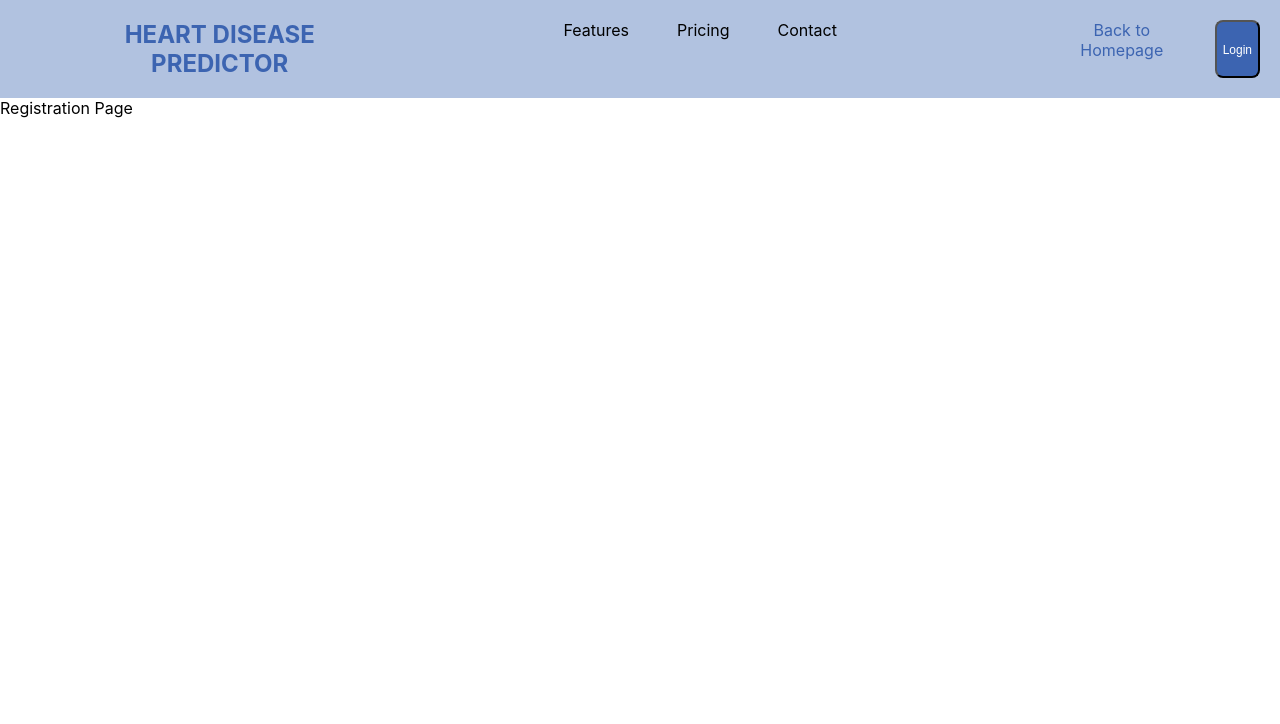
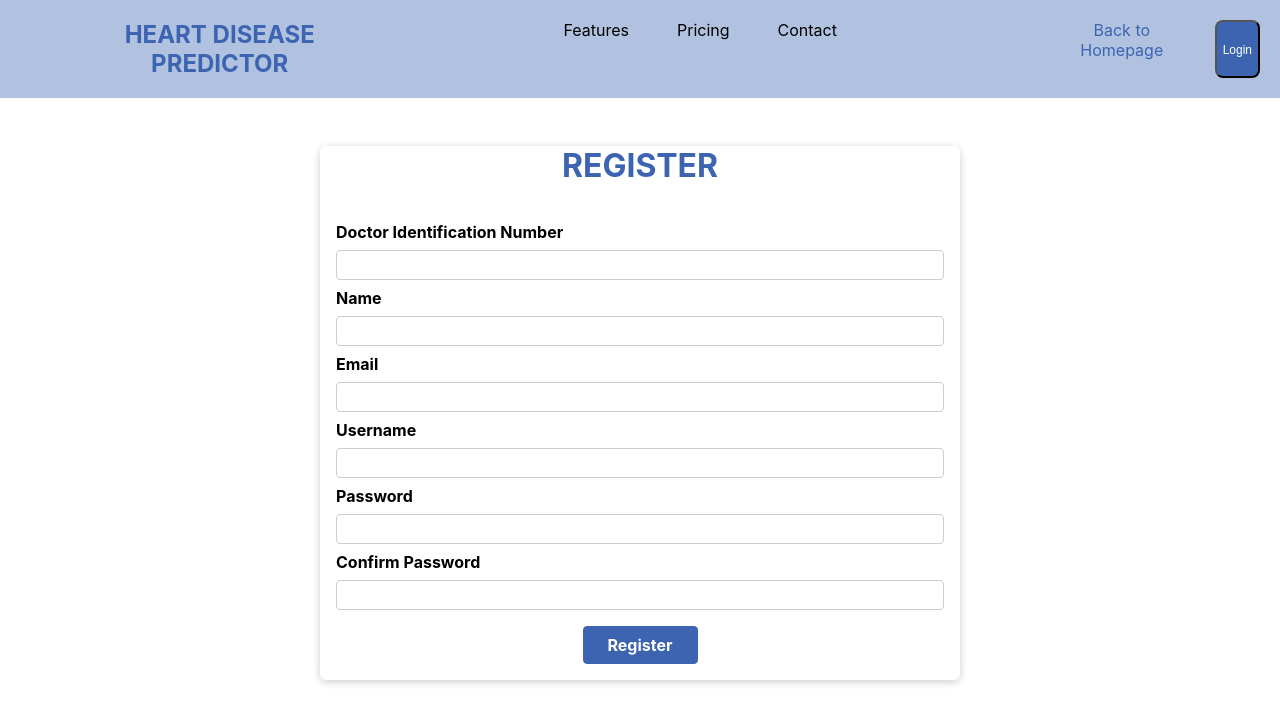
Before and after one commit to cepdnaclk/e17-6sp-Prediction-of-heart-disease-using-ECG, a React (Create React App) app in the folder 6sp-web_app/: page /registration in a window 1280 px wide. Shown: the top 724 px of the page. Built offline with nearby package versions, Linux system fonts and the light colour scheme.

Commit message:
login registration pages completed

```diff
--- /dev/null
+++ b/6sp-web_app/src/components/Card.js
@@ -0,0 +1,7 @@
+import classes from './Card.module.css';
+
+function Card(props) {
+  return <div className={classes.card}>{props.children}</div>;
+}
+
+export default Card;
--- /dev/null
+++ b/6sp-web_app/src/components/Card.module.css
@@ -0,0 +1,5 @@
+.card {
+    background-color: white;
+    border-radius: 6px;
+    box-shadow: 0 2px 8px rgba(0, 0, 0, 0.2);
+  }
--- /dev/null
+++ b/6sp-web_app/src/components/Form.module.css
@@ -0,0 +1,61 @@
+.form {
+    padding: 1rem;
+  }
+
+  .control {
+    margin-bottom: 0.5rem;
+  }
+
+  .control label {
+    display: block;
+    font-weight: bold;
+    margin-bottom: 0.5rem;
+  }
+
+  .control input,
+  .control textarea {
+    display: block;
+    font: inherit;
+    border-radius: 4px;
+    border: 1px solid #ccc;
+    padding: 0.25rem;
+    width: 100%;
+  }
+
+  .actions {
+    margin-top: 1rem;
+    text-align: center;
+  }
+
+  .actions button {
+    font: inherit;
+    cursor: pointer;
+    background-color: #3C64B1;
+    color: white;
+    padding: 0.5rem 1.5rem;
+    border: 1px solid #3C64B1;
+    border-radius: 4px;
+    font-weight: bold;
+  }
+
+  .actions button:hover,
+  .actions button:active {
+    background-color: #a50e48;
+    border-color: #a50e48;
+  }
+
+  .h1{
+    text-align: center;
+    color: #3C64B1;
+  }
+
+  .text{
+    text-decoration: none;
+    font-size: 16px;
+    color: #3C64B1;
+    text-align: center;
+  }
+
+  .text:hover {
+    color: #a50e48;
+  }
--- /dev/null
+++ b/6sp-web_app/src/components/LoginForm.js
@@ -0,0 +1,52 @@
+import { useRef } from 'react';
+import { Link } from 'react-router-dom';
+
+import Card from './Card';
+
+import classes from './Form.module.css';
+
+function LoginForm(props){
+
+    const usernameInputRef = useRef();
+    const passwordInputRef = useRef();
+
+    function submitHandler(event) {
+        event.preventDefault();
+
+        const enteredUsername = usernameInputRef.current.value;
+        const enteredPassword = passwordInputRef.current.value;
+
+        const loginData = {
+            username: enteredUsername,
+            password: enteredPassword,
+        };
+
+        props.onLogin(loginData);
+
+        // console.log(loginData);
+    }
+
+    return (
+        <Card>
+            <h1 className={classes.h1}>LOGIN</h1>
+            <form className={classes.form} onSubmit={submitHandler}>
+                <div className={classes.control}>
+                    <label htmlFor='username'>Username</label>
+                    <input type='text' required id='username' ref={usernameInputRef} />
+                </div>
+                <div className={classes.control}>
+                    <label htmlFor='password'>Password</label>
+                    <input type='text' required id='password' ref={passwordInputRef}/>
+                </div>
+                <div className={classes.actions}>
+                    <button>Login</button>
+                </div>
+                <div className={classes.text}>
+                    <Link to="" className={classes.text}>Forgot Password</Link>
+                </div>
+            </form>
+        </Card>
+    );
+}
+
+export default LoginForm;
--- a/6sp-web_app/src/components/NavBar.module.css
+++ b/6sp-web_app/src/components/NavBar.module.css
@@ -53,11 +53,12 @@
     transition-duration: 0.4s;
   }
 
-  .button:hover {
-    box-shadow: 0 12px 16px 0 rgba(0,0,0,0.24),0 17px 50px 0 rgba(0,0,0,0.19);
-    background-color: #3c65b165;
-    opacity: 0.6;
+  .button:hover,
+  .button:active {
+    background-color: #a50e48;
+    border-color: #a50e48;
   }
+
 
   .text {
     color: white;
--- /dev/null
+++ b/6sp-web_app/src/components/RegistrationForm.js
@@ -0,0 +1,76 @@
+import { useRef } from 'react';
+
+import Card from './Card';
+
+import classes from './Form.module.css';
+
+function RegistrationForm(props){
+
+    const dinInputRef = useRef();
+    const nameInputRef = useRef();
+    const emailInputRef = useRef();
+    const usernameInputRef = useRef();
+    const passwordInputRef = useRef();
+    const cpasswordInputRef = useRef();
+
+    function submitHandler(event) {
+        event.preventDefault();
+
+        const enteredDin = dinInputRef.current.value;
+        const enteredName = nameInputRef.current.value;
+        const enteredEmail = emailInputRef.current.value;
+        const enteredUsername = usernameInputRef.current.value;
+        const enteredPassword = passwordInputRef.current.value;
+        const enteredCpassword = cpasswordInputRef.current.value;
+
+        const registerData = {
+            din: enteredDin,
+            name: enteredName,
+            email: enteredEmail,
+            username: enteredUsername,
+            password: enteredPassword,
+            cpassword: enteredCpassword,
+        };
+
+        props.onRegister(registerData);
+
+        console.log(registerData);
+    }
+
+    return (
+        <Card>
+            <h1 className={classes.h1}>REGISTER</h1>
+            <form className={classes.form} onSubmit={submitHandler}>
+                <div className={classes.control}>
+                    <label htmlFor='din'>Doctor Identification Number</label>
+                    <input type='text' required id='din' ref={dinInputRef}/>
+                </div>
+                <div className={classes.control}>
+                    <label htmlFor='name'>Name</label>
+                    <input type='text' required id='name' ref={nameInputRef}/>
+                </div>
+                <div className={classes.control}>
+                    <label htmlFor='email'>Email</label>
+                    <input type='text' required id='email' ref={emailInputRef}/>
+                </div>
+                <div className={classes.control}>
+                    <label htmlFor='username'>Username</label>
+                    <input type='text' required id='username' ref={usernameInputRef}/>
+                </div>
+                <div className={classes.control}>
+                    <label htmlFor='password'>Password</label>
+                    <input type='text' required id='password' ref={passwordInputRef}/>
+                </div>
+                <div className={classes.control}>
+                    <label htmlFor='cpassword'>Confirm Password</label>
+                    <input type='text' required id='cpassword' ref={cpasswordInputRef}/>
+                </div>
+                <div className={classes.actions}>
+                    <button>Register</button>
+                </div>
+            </form>
+        </Card>
+    );
+}
+
+export default RegistrationForm;
--- /dev/null
+++ b/6sp-web_app/src/components/layout/Layout.js
@@ -0,0 +1,11 @@
+import classes from './Layout.module.css';
+
+function Layout(props) {
+  return (
+    <div>
+      <main className={classes.main}>{props.children}</main>
+    </div>
+  );
+}
+
+export default Layout;
--- /dev/null
+++ b/6sp-web_app/src/components/layout/Layout.module.css
@@ -0,0 +1,5 @@
+.main {
+    margin: 3rem auto;
+    width: 90%;
+    max-width: 40rem;
+}
--- a/6sp-web_app/src/pages/Login.js
+++ b/6sp-web_app/src/pages/Login.js
@@ -1,12 +1,34 @@
+import { useNavigate } from 'react-router-dom';
+
 import NavBar1 from '../components/NavBar1';
+import LoginForm from '../components/LoginForm';
+import Layout from '../components/layout/Layout';
 
 function LoginPage(){
+
+    const navigate = useNavigate();
+
+    function loginHandler(loginData) {
+        fetch(
+            'https://jsonplaceholder.typicode.com/todos/1.json',
+            {
+                method: 'POST',
+                body: JSON.stringify(loginData),
+                headers: {
+                    'Content-Type': 'application/json',
+                },
+            }
+        ).then(() => {
+            navigate('/');
+        });
+    }
+
     return (
         <>
         <NavBar1 link1="" link1_name="Features" link2="" link2_name="Pricing" link3="" link3_name="Contact" link4="/" link4_name="Back to Homepage" link5="/registration" link5_name="Create Account" />
-        <div>
-            Login Page
-        </div>
+        <Layout>
+            <LoginForm onLogin={loginHandler} />
+        </Layout>
         </>
     );
 }
--- a/6sp-web_app/src/pages/Registration.js
+++ b/6sp-web_app/src/pages/Registration.js
@@ -1,12 +1,34 @@
+import { useNavigate } from 'react-router-dom';
+
 import NavBar1 from '../components/NavBar1';
+import RegistrationForm from '../components/RegistrationForm';
+import Layout from '../components/layout/Layout';
 
 function RegistrationPage(){
+
+    const navigate = useNavigate();
+
+    function registerHandler(registerData) {
+        fetch(
+            'https://jsonplaceholder.typicode.com/todos/1.json',
+            {
+                method: 'POST',
+                body: JSON.stringify(registerData),
+                headers: {
+                    'Content-Type': 'application/json',
+                },
+            }
+        ).then(() => {
+            navigate('/');
+        });
+    }
+
     return (
         <>
         <NavBar1 link1="" link1_name="Features" link2="" link2_name="Pricing" link3="" link3_name="Contact" link4="/" link4_name="Back to Homepage" link5="/login" link5_name="Login" />
-        <div>
-            Registration Page
-        </div>
+        <Layout>
+            <RegistrationForm onLogin={registerHandler}/>
+        </Layout>
         </>
     );
 }
```
